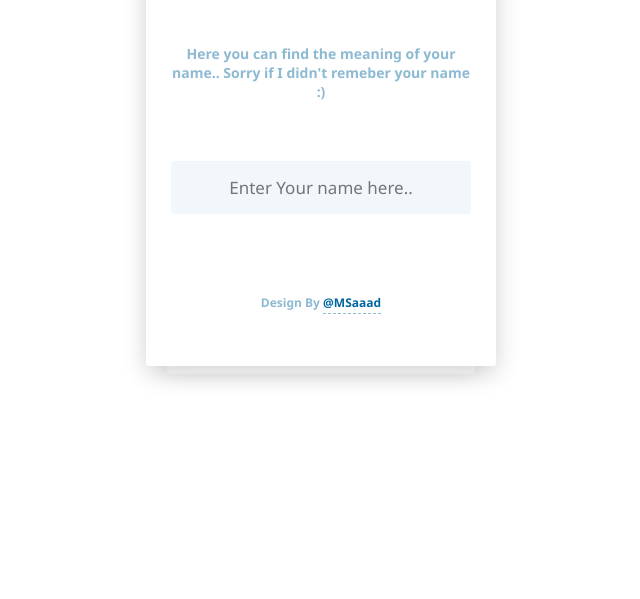
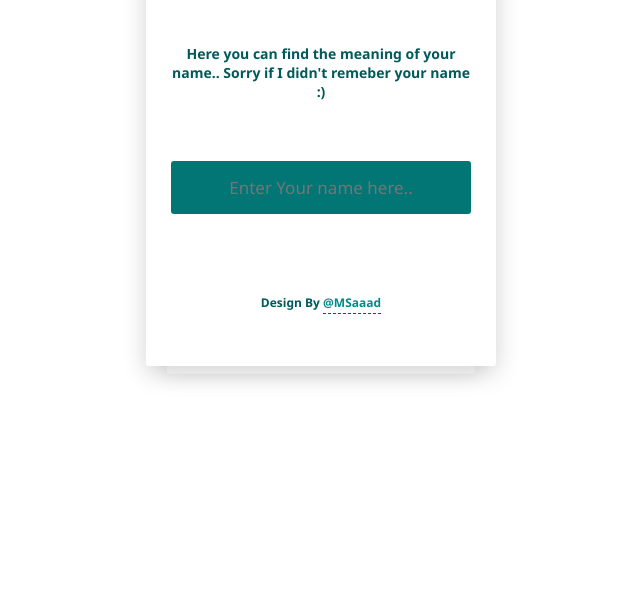
Before and after one commit to MSaaad/MeaningOfName, a plain HTML site: page index.html in a window 1280 px wide. Shown: the part 201-800 px from the top of the page, without its empty margins (319-959 px from the left). Drawn offline with Linux system fonts and the light colour scheme.

Commit message:
Add files via upload

```diff
--- a/style.css
+++ b/style.css
@@ -75,10 +75,10 @@
 }
 
 .lowin.lowin-blue {
-	--color-primary: rgb(0, 102, 161);
-	--color-grey: rgba(0, 102, 198, .05);
-	--color-dark: rgba(0, 152, 198, .7);
-	--color-semidark: rgba(1, 102, 156, 0.45);
+	--color-primary: #008b8b;
+	--color-grey: #027575;
+	--color-dark: #004e4e;
+	--color-semidark: #005a5a;
 }
 
 .lowin a {
```
